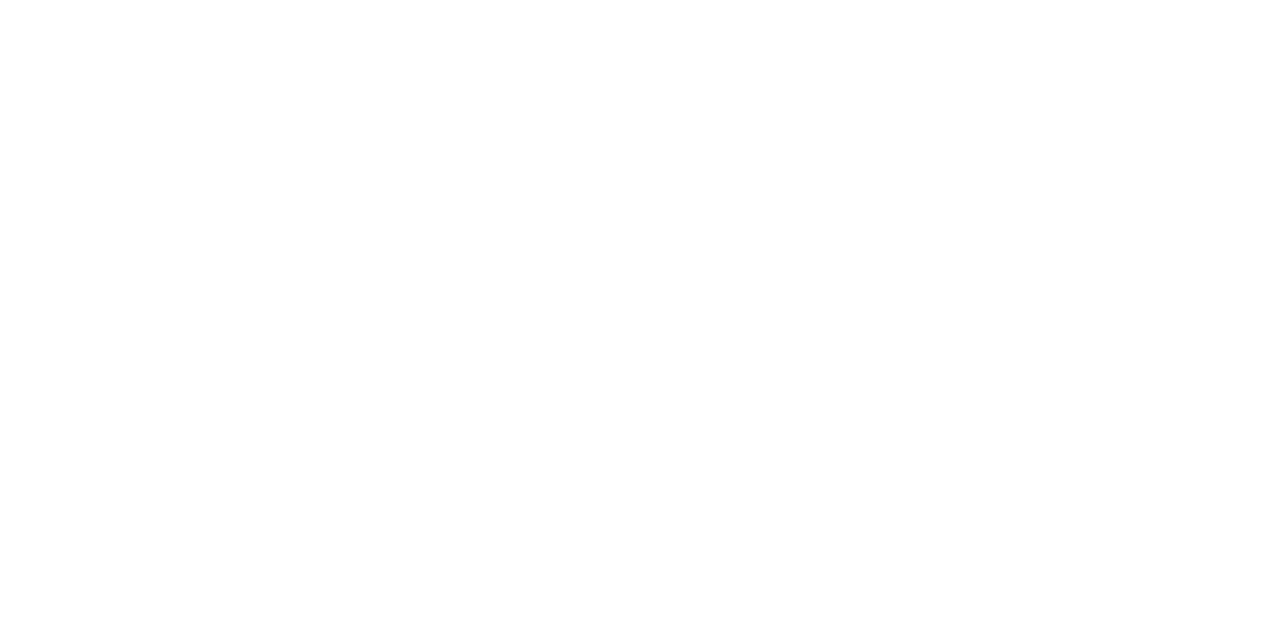
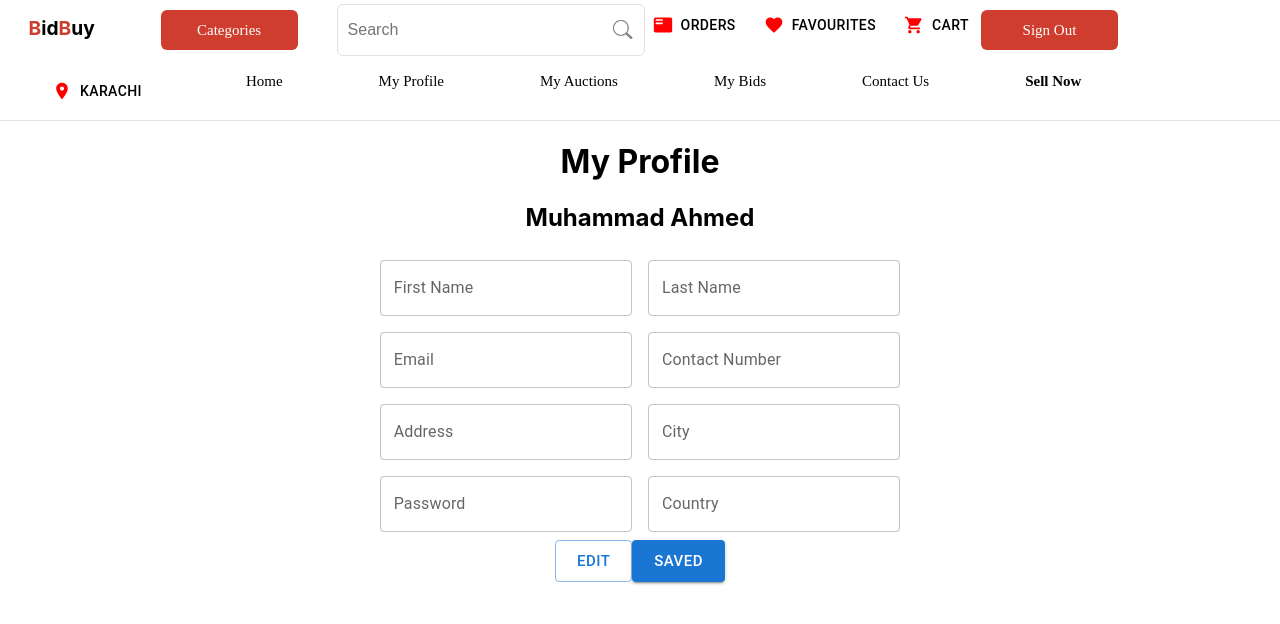
Before and after one commit to muhammadosama984/BidBuy, a React (Create React App) app in the folder BidBuy/frontend/: page /profile in a window 1280 px wide. Before the commit this address had no page. Shown: the top 624 px of the page. Built offline with nearby package versions, Linux system fonts and the light colour scheme.

Commit message:
navbar and profile page draft

```diff
--- a/BidBuy/frontend/package.json
+++ b/BidBuy/frontend/package.json
@@ -5,6 +5,7 @@
   "dependencies": {
     "@emotion/react": "^11.10.5",
     "@emotion/styled": "^11.10.5",
+    "@mui/icons-material": "^5.10.9",
     "@mui/material": "^5.10.12",
     "@testing-library/jest-dom": "^5.16.5",
     "@testing-library/react": "^13.4.0",
@@ -13,6 +14,7 @@
     "nodemon": "^2.0.20",
     "react": "^18.2.0",
     "react-dom": "^18.2.0",
+    "react-icons": "^4.6.0",
     "react-router-dom": "^6.4.2",
     "react-scripts": "5.0.1",
     "web-vitals": "^2.1.4"
--- a/BidBuy/frontend/src/App.jsx
+++ b/BidBuy/frontend/src/App.jsx
@@ -3,8 +3,8 @@
 import { BrowserRouter as Router, Route, Routes } from 'react-router-dom';
 import Login from './components/LogIn/Login.jsx';
 import Signup from './components/Signup/Signup';
-import NavBar from './components/NavBar/NavBar'
-
+import NavBar from './components/NavBar/NavBar';
+import MyProfile from './components/MyProfile/MyProfile';
 function App() {
   return (
     <Router>
@@ -14,6 +14,7 @@
       <Route path="/login" element={<Login/>} />
       <Route path="/" element={<Login />} />
       <Route path="/navbar" element={<NavBar />} />
+      <Route path="/profile" element={<MyProfile />} />
 
 
     </Routes>
--- a/BidBuy/frontend/src/components/LogIn/Login.css
+++ b/BidBuy/frontend/src/components/LogIn/Login.css
@@ -109,7 +109,7 @@
 
 /* HEADINGS */
 .welcome_heading{
-    margin-top: 4vh;
+    margin-top: 5vh;
     font-size: 7vh;
     font-family: "microsoft yahei" ;
     color: black;
@@ -158,15 +158,7 @@
     margin-bottom: 0px
 }
 
-::placeholder { /* Chrome, Firefox, Opera, Safari 10.1+ */
+/* ::placeholder { Chrome, Firefox, Opera, Safari 10.1+
   color: red;
-  opacity: 1; /* Firefox */
-}
-
-:-ms-input-placeholder { /* Internet Explorer 10-11 */
-  color: red;
-}
-
-::-ms-input-placeholder { /* Microsoft Edge */
-  color: red;
-}
+  opacity: 1; Firefox
+} */
--- a/BidBuy/frontend/src/components/LogIn/Login.jsx
+++ b/BidBuy/frontend/src/components/LogIn/Login.jsx
@@ -78,7 +78,7 @@
                 }}/> */}
                 <TextField fullWidth onChange={handleEmailAddress} type="String" label="" id="fullWidth"
                 inputProps={
-                  { sx: { height: "4vh" , textAlign: 'left', fontSize:17 , color: 'blue'} }
+                  { sx: { height: "2vh" , textAlign: 'left', fontSize:'2.5vh' , color: 'black', opacity: "1"} }
 
 
               } placeholder="Email Address" />
@@ -97,7 +97,7 @@
 
                 }}/> */}
                 {/* <p style={{ color: 'black', fontSize: "2vh", fontFamily: "microsoft yahei", textAlign: 'left'}}>Password</p> */}
-                <TextField fullWidth onChange={handlePassword} label="" id="fullWidth" inputProps={{ sx: { height: "4vh" , textAlign: 'left' , fontSize:17} }} placeholder="Password" />
+                <TextField fullWidth onChange={handlePassword} label="" id="fullWidth" inputProps={{ sx: { height: "2vh" , textAlign: 'left' , fontSize:'2.5vh', color: 'black'} }} placeholder="Password" />
                 <div className='btn_forgot'>
                  <Button variant="text" href='' style={{ color: 'black', fontWeight: "bold", fontSize: "1.5vh",fontFamily: "microsoft yahei", textTransform: 'none'}}>Forgot Password?</Button>
                 </div>
--- /dev/null
+++ b/BidBuy/frontend/src/components/MyProfile/MyProfile.css
@@ -0,0 +1,113 @@
+.div_Navmain{
+    width: 100%;
+    max-width: 1400px;
+    height: 15vh;
+    border-bottom: 1px solid #e0e0e0;
+    /* border-style: solid; */
+    /* border-color: black; */
+    /* background-color: aqua; */
+}
+
+.search{
+    width: 20vw;
+    height: 40px;
+    color: black;
+    border: 1px solid #e0e0e0;
+    font-size: 16px;
+    padding: 5px;
+    padding-left: 10px;
+    padding-right: 40px;
+    outline-color: black;
+    outline-width: 1px solid black;
+    background-image: url(../../../images/search.png);
+    background-size: 8%;
+    background-position: 98%;
+    background-repeat: no-repeat;
+    margin-left: 35px;
+    border-radius: 6px;
+
+}
+
+search:focus{
+    border: 1px solid grey;
+}
+
+.btn_search{
+    width: 40px;
+    height: 40px;
+    padding-top: 25px;
+    margin-top: 0px;
+    background-color: aqua;
+}
+
+.btn_cat{
+    width: 137px;
+    height: 40px;
+    color: white;
+    background-color: #CF3D2F;
+    border: 0;
+    font-family: "microsoft yahei" ;
+    font-size: 15px;
+    padding: 8px 16px 8px 16px;
+    border-radius: 6px;
+}
+
+.btn_trans{
+    width: 137px;
+    height: 40px;
+    color: black;
+    background-color: rgba(255,255,255,0);
+    border: 0;
+    font-family: "microsoft yahei" ;
+    font-size: 15px;
+    padding: 8px 16px 8px 16px;
+    border-radius: 6px;
+}
+.btn_trans2{
+    width: 185px;
+    height: 40px;
+    color: black;
+    background-color: rgba(255,255,255,0);
+    border: 0;
+    font-family: "microsoft yahei" ;
+    font-size: 15px;
+    padding: 8px 16px 8px 16px;
+    border-radius: 6px;
+}
+
+divBtn_flex{
+    position: relative;
+    display: flex;
+    flex-wrap: wrap;
+}
+
+
+ul {
+    width: 100%;
+    font-size: 15px;
+    max-width: 1400px;
+    list-style-type: none;
+    margin: 0;
+    padding: 0;
+    overflow: hidden;
+    background-color: rgba(255,255,255,0);
+  }
+
+  li {
+    float: left;
+    margin-left: 2.5vw;
+    margin-right: 2.5vw;
+  }
+
+  li a {
+    display: block;
+    color: black;
+    text-align: center;
+    font-family: "microsoft yahei";
+    padding: 14px 16px;
+    text-decoration: none;
+  }
+
+  li a:hover:not(.active) {
+    background-color: #e0e0e0;
+  }
--- /dev/null
+++ b/BidBuy/frontend/src/components/MyProfile/MyProfile.jsx
@@ -0,0 +1,87 @@
+import React, { useState } from 'react';
+import {
+  Box,
+  Card,
+  Grid,
+  Typography,
+  TextField,
+  InputAdornment,
+  Divider,
+  Button,
+} from '@mui/material';
+import './MyProfile.css';
+import { textAlign } from '@mui/system';
+import Logo from '../Logo/Logo.jsx';
+import NavBar from '../NavBar/NavBar'
+
+// import { BiSearch } from "@react-icons/bi";
+import { BsSearch } from "react-icons/bs";
+import { GiCube } from "react-icons/gi";
+import { HiCube } from "react-icons/hi";
+
+function Header() {
+  const [emailAddress, setemailAddress] = useState("");
+  const [password, setPassword] = useState("");
+
+  const handleEmailAddress = (event) => {
+    setemailAddress(event.target.value);
+    console.log(emailAddress);
+  }
+  const handlePassword = (event) => {
+    setemailAddress(event.target.value);
+    console.log(emailAddress);
+  }
+  return (
+    <div>
+    <NavBar/>
+
+    <center>
+    <div>
+
+      <h1>My Profile</h1>
+      <h2>Muhammad Ahmed</h2>
+
+
+      <Box
+      component="form"
+      sx={{
+        '& .MuiTextField-root': { m: 1, width: '25ch' },
+      }}
+      noValidate
+      autoComplete="off"
+    >
+      <div>
+      <TextField id="outlined-basic" label="First Name" variant="outlined" />
+      <TextField id="outlined-basic" label="Last Name" variant="outlined" />
+      </div>
+      <div>
+      <TextField id="outlined-basic" label="Email" variant="outlined" />
+      <TextField id="outlined-basic" label="Contact Number" variant="outlined" />
+      </div>
+      <div>
+      <TextField id="outlined-basic" label="Address" variant="outlined" />
+      <TextField id="outlined-basic" label="City" variant="outlined" />
+      </div>
+      <div>
+      <TextField id="outlined-basic" label="Password" variant="outlined" />
+      <TextField id="outlined-basic" label="Country" variant="outlined" />
+      </div>
+      <div>
+      <Button size ='large' variant="outlined">Edit</Button>
+
+      <Button size ='large' variant="contained">Saved</Button>
+
+      </div>
+    </Box>
+
+    </div>
+    </center>
+
+    </div>
+
+
+
+  )
+}
+
+export default Header
--- a/BidBuy/frontend/src/components/NavBar/NavBar.jsx
+++ b/BidBuy/frontend/src/components/NavBar/NavBar.jsx
@@ -13,24 +13,110 @@
 import { textAlign } from '@mui/system';
 import Logo from '../Logo/Logo.jsx';
 
+// import { BiSearch } from "@react-icons/bi";
+// import { BsSearch } from "react-icons/bs";
+// import { GiCube } from "react-icons/gi";
+// import { HiCube } from "react-icons/hi";
+import LocationOnIcon from '@mui/icons-material/LocationOn';
+import FavoriteIcon from '@mui/icons-material/Favorite';
+import ShoppingCartIcon from '@mui/icons-material/ShoppingCart';
+import ListAltIcon from '@mui/icons-material/ListAlt';
+import FeaturedPlayListRoundedIcon from '@mui/icons-material/FeaturedPlayListRounded';
 
+import Stack from '@mui/material/Stack';
 
 function Header() {
   const [emailAddress, setemailAddress] = useState("");
   const [password, setPassword] = useState("");
 
   const handleEmailAddress = (event) => {
-      setemailAddress(event.target.value);
-      console.log(emailAddress);
+    setemailAddress(event.target.value);
+    console.log(emailAddress);
   }
   const handlePassword = (event) => {
     setemailAddress(event.target.value);
     console.log(emailAddress);
-}
+  }
   return (
 
     <div className='div_Navmain'>
-      <Logo />
+    {/* <Logo /> */}
+    <table>
+      <th><Logo/></th>
+      <th>
+        <button className='btn_cat'>Categories</button>
+      </th>
+      <th>
+        <form>
+        <input type="text" className='search' placeholder="Search"></input>
+        </form>
+
+     </th>
+    {/* <th> */}
+    {/* <div className='btn_search'><BsSearch size={30} color='gray'/></div> */}
+
+    {/* </th> */}
+    <th>
+    <Stack direction="row" spacing={2}>
+
+      <Button startIcon = {<FeaturedPlayListRoundedIcon style={{ color: 'red' }} fontSize='small'/>} style={{ color: 'black'} }>
+        Orders
+      </Button>
+      <Button startIcon = {<FavoriteIcon style={{ color: 'red' }}/>} style={{ color: 'black' }}>
+        Favourites
+      </Button>
+      <Button startIcon = {<ShoppingCartIcon style={{ color: 'red' }} />} style={{ color: 'black' }}>
+        Cart
+      </Button>
+    </Stack>
+      {/* <div className='divBtn_flex'>
+        <div style={{flex:'0 0 50vw'}}>
+        <HiCube color='red' size={30}/>
+        </div>
+        <div style={{flex:'0 0 50vw'}}>
+        <button className='btn_trans'>Orders</button>
+        </div>
+      </div>
+       */}
+
+      {/* <button className='btn_trans'>Orders</button>
+    </th>
+    <th>
+    <button className='btn_trans'>Favourites</button>
+    </th>
+
+    <th>
+    <button className='btn_trans'>Cart</button> */}
+    </th>
+    <th>
+    <button className='btn_cat'>Sign Out</button>
+    </th>
+
+    </table>
+    <ul>
+      <li><a href="#home"><Button startIcon = {<LocationOnIcon style={{ color: 'red' }} />} style={{ color: 'black' }}>
+        Karachi
+      </Button></a></li>
+      <li><a href="#news">Home</a></li>
+      <li><a href="#contact">My Profile</a></li>
+      <li><a href="#about">My Auctions</a></li>
+      <li><a href="#about">My  Bids</a></li>
+      <li><a href="#about">Contact Us</a></li>
+      <li><a href="#about"><b>Sell Now</b></a></li>
+    </ul>
+
+    {/* <Stack direction="row" spacing={2}>
+
+      <Button startIcon = {<LocationOnIcon style={{ color: 'red' }}/>} style={{ color: 'black' }}>
+        Orders
+      </Button>
+      <Button startIcon = {<FavoriteIcon style={{ color: 'red' }}/>} style={{ color: 'black' }}>
+        Favourites
+      </Button>
+      <Button startIcon = {<ShoppingCartIcon style={{ color: 'red' }} />} style={{ color: 'black' }}>
+        Cart
+      </Button>
+    </Stack> */}
 
     </div>
 
```
Also changed, not shown: BidBuy/frontend/images/search.png (added), 1 other file (tests, documents, lock files or other folders).
